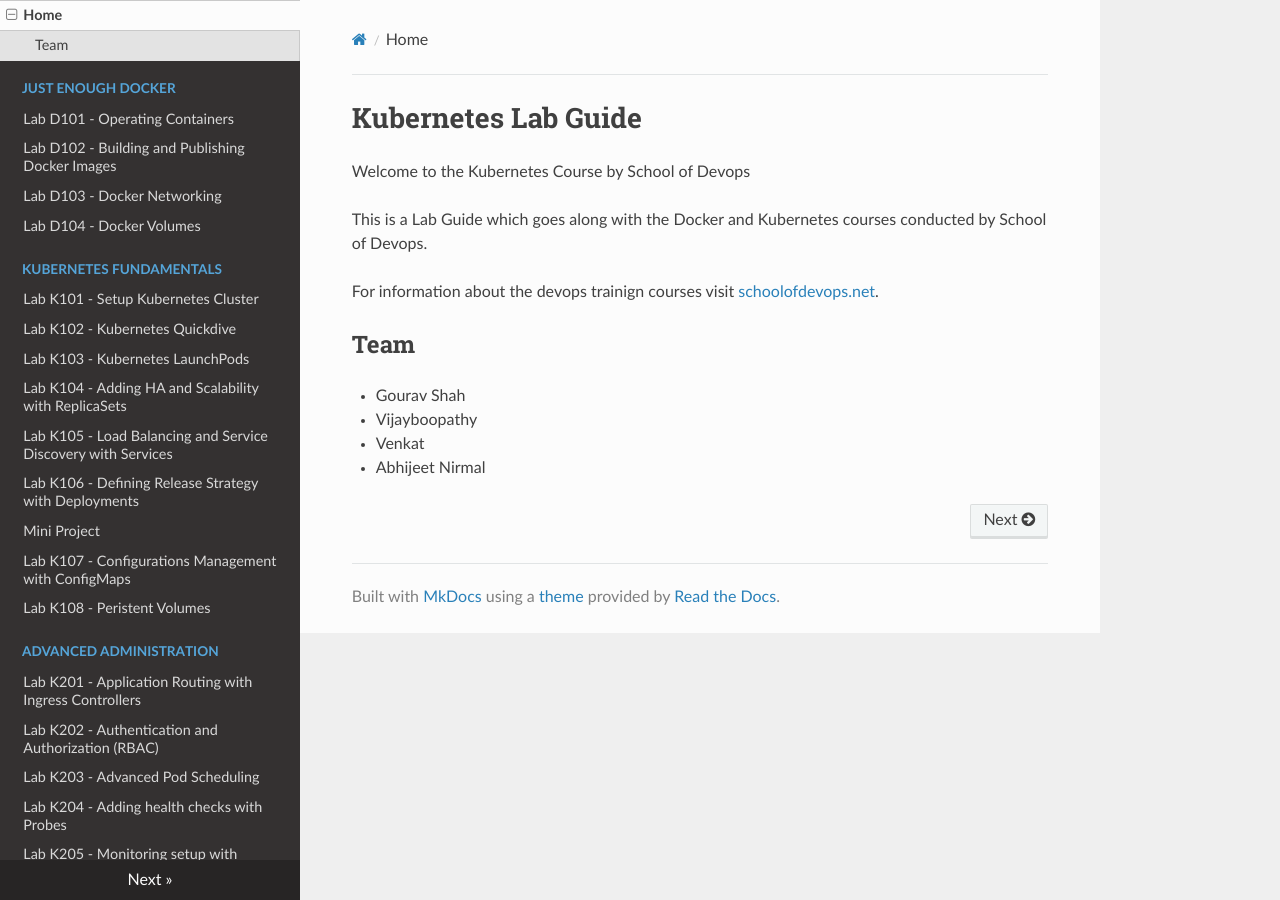
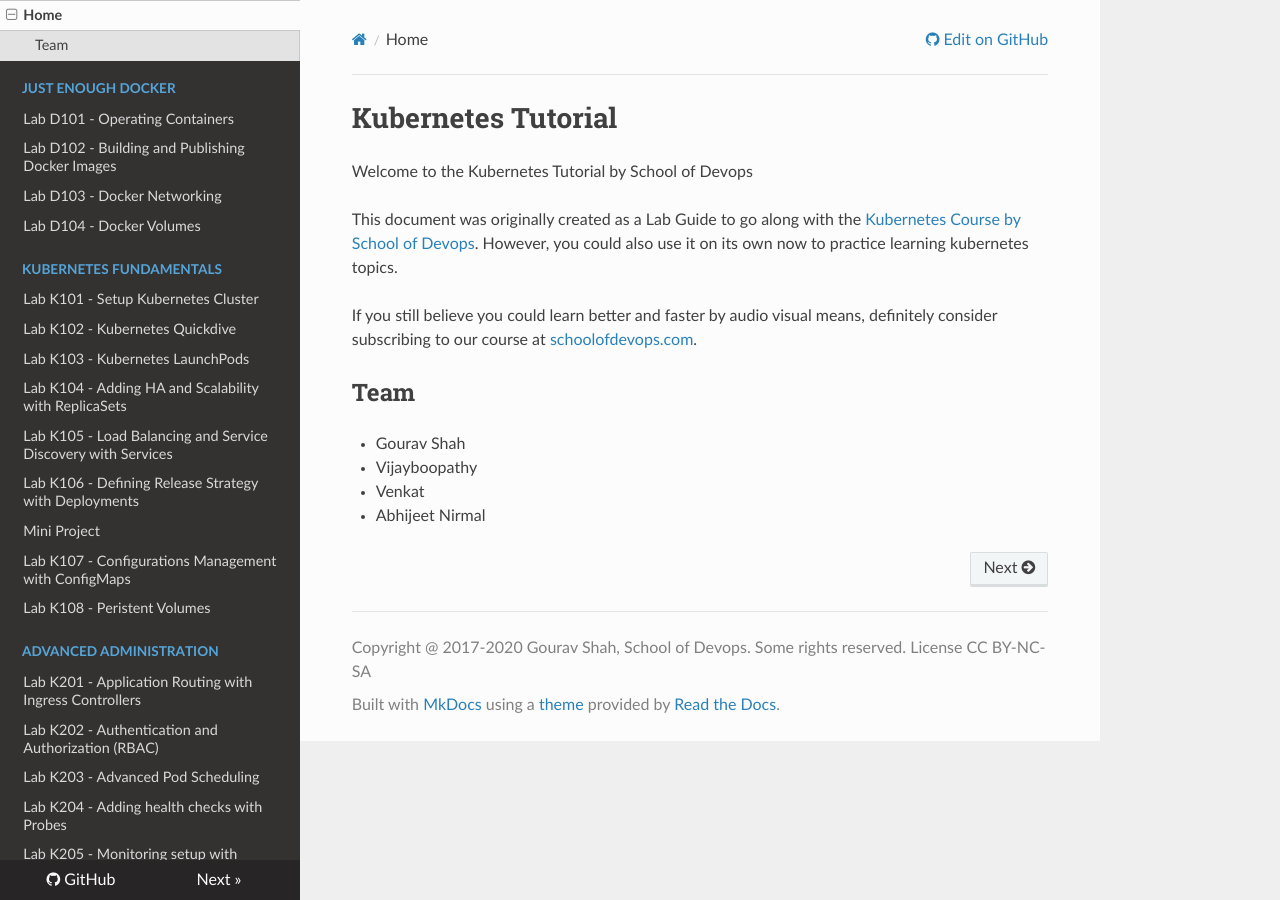
Before and after one commit to schoolofdevops/kubernetes-labguide, an MkDocs documentation site: the page built from chapters/index.md, in a window 1280 px wide. Built offline with MkDocs 1.6.1, drawn with Linux system fonts in a browser that asks for light colours; nearby versions of some CDN libraries; old or Windows-style settings are respelled for this version of MkDocs.

Commit message:
- renamed files so that it indexes it on the search engines with meaningful keywords - added CNAME to redirect the site to kubernetes-tutorial.schoolofdevops.com - misc changes and fixes  during the course run

```diff
--- a/chapters/index.md
+++ b/chapters/index.md
@@ -1,10 +1,10 @@
-# Kubernetes Lab Guide
+# Kubernetes Tutorial
 
-Welcome to the Kubernetes Course  by School of Devops
+Welcome to the Kubernetes Tutorial  by School of Devops
 
-This is a Lab Guide which goes along with the Docker and Kubernetes courses conducted by School of Devops.
+This document was originally created as  a Lab Guide to go along with the [Kubernetes Course by School of Devops](http://www.schoolofdevops.com/). However, you could also use it on its own now to practice learning kubernetes topics.
 
-For information about the devops trainign courses visit [schoolofdevops.net](http://schoolofdeovps.net).
+If you still believe you could learn better and faster by audio visual means, definitely consider subscribing to our course at  [schoolofdevops.com](http://schoolofdeovps.com).
 
 
 ## Team
--- a/mkdocs.yml
+++ b/mkdocs.yml
@@ -1,21 +1,25 @@
-site_name: Kubernetes Lab Guide
+site_name: Kubernetes Tutorial
+site_url: http://kubernetes-tutorial.schoolofdevops.com/
+site_author: Gourav Shah
+site_description: Complete Kubernetes Tutorial by Example
+google_analytics: ['UA-36802546-16', 'kubernetes-tutorial.schoolofdevops.com']
 pages:
   - Home: "index.md"
   - Just Enough Docker:
-     - Lab D101 - Operating Containers: "operating-containers.md"
-     - Lab D102 - Building and Publishing Docker Images: "dockerizing-voteapp.md"
+     - Lab D101 - Operating Containers: "operating-docker-containers.md"
+     - Lab D102 - Building and Publishing Docker Images: "building-publishing-docker-images.md"
      - Lab D103 - Docker Networking: "docker-networking.md"
      - Lab D104 - Docker Volumes: "docker-volumes.md"
   - Kubernetes Fundamentals:
-     - Lab K101 - Setup Kubernetes Cluster: "3_install_kubernetes.md"
-     - Lab K102 - Kubernetes Quickdive: "quickdive.md"
-     - Lab K103 - Kubernetes LaunchPods: "5-vote-deploying_pods.md"
-     - Lab K104 - Adding HA and Scalability with ReplicaSets: "replication.md"
-     - Lab K105 - Load Balancing and Service Discovery with Services: "7-vote-exposing_app_with_service.md"
-     - Lab K106 - Defining Release Strategy with Deployments: "6-vote-kubernetes_deployment.md"
-     - Mini Project: "11_deploying_sample_app.md"
-     - Lab K107 - Configurations Management with ConfigMaps: "9-vote-configmaps_and_secrets.md"
-     - Lab K108 - Peristent Volumes: "vote-persistent-volumes.md"
+     - Lab K101 - Setup Kubernetes Cluster: "install_kubernetes_with_kubeadm.md"
+     - Lab K102 - Kubernetes Quickdive: "kubernetes_quickdive.md"
+     - Lab K103 - Kubernetes LaunchPods: "create-and-deploy-kubernetes-pods.md"
+     - Lab K104 - Adding HA and Scalability with ReplicaSets: "kubernetes-replicasets-howto.md"
+     - Lab K105 - Load Balancing and Service Discovery with Services: "kubernetes-service-networking.md"
+     - Lab K106 - Defining Release Strategy with Deployments: "kubernetes-rollouts-rollbacks-deployments.md"
+     - Mini Project: "kubernetes-sample-project.md"
+     - Lab K107 - Configurations Management with ConfigMaps: "kubernetes-configuration-management-configmaps-secrets.md"
+     - Lab K108 - Peristent Volumes: "kubernetes-dynamic-storage-provisioning.md"
   - Advanced Administration:
      - Lab K201 - Application Routing with Ingress Controllers : "ingress.md"
      - Lab K202 - Authentication and Authorization (RBAC): "configuring_authentication_and_authorization.md"
@@ -47,3 +51,14 @@
 theme: readthedocs
 plugins:
     - search
+repo_url: https://github.com/schoolofdevops/kubernetes-labguide
+edit_uri: edit/master/chapters
+copyright: Copyright @ 2017-2020 Gourav Shah, School of Devops. Some rights reserved. License CC BY-NC-SA
+extra:
+  social:
+    - type: 'github'
+      link: 'https://github.com/schoolofdevops'
+    - type: 'twitter'
+      link: 'https://twitter.com/gouravhah'
+    - type: 'linkedin'
+      link: 'https://www.linkedin.com/in/gouravshah'
```
Also changed, not shown: chapters/10_kubernetes_autoscaling.md (+4 -4 lines), chapters/11_deploying_sample_app.md (deleted, +0 -76 lines), chapters/kubernetes-dynamic-storage-provisioning.md (renamed from chapters/vote-persistent-volumes.md, +5 -0 lines), chapters/kubernetes-rollouts-rollbacks-deployments.md (renamed from chapters/6-vote-kubernetes_deployment.md, +8 -3 lines), chapters/kubernetes-sample-project.md (added, +89 -0 lines), chapters/kubernetes-service-networking.md (renamed from chapters/7-vote-exposing_app_with_service.md, +17 -17 lines), chapters/building-publishing-docker-images.md (renamed from chapters/dockerizing-voteapp.md), chapters/create-and-deploy-kubernetes-pods.md (renamed from chapters/5-vote-deploying_pods.md), chapters/images/deployment_mindmap.png (added), chapters/images/service_mindmap.png (added), chapters/images/storage_mindmap.png (added), chapters/install_kubernetes_with_kubeadm.md (renamed from chapters/3_install_kubernetes.md), chapters/kubernetes-configuration-management-configmaps-secrets.md (renamed from chapters/9-vote-configmaps_and_secrets.md), chapters/kubernetes-replicasets-howto.md (renamed from chapters/replication.md), 2 more files, 1 other file.
